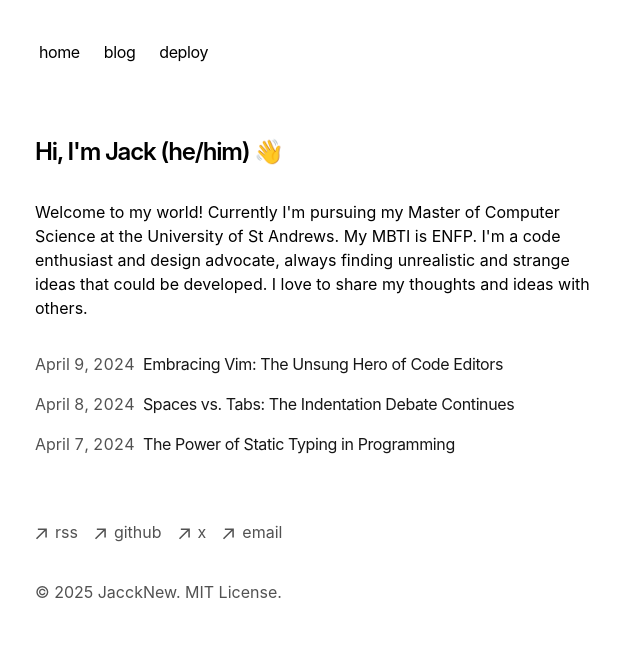
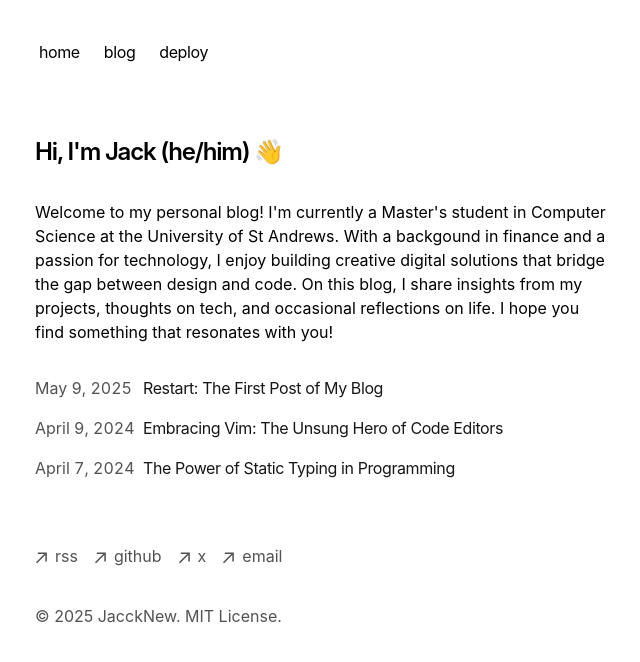
Before and after one commit to JacckNew/jaccknew.me, a Next.js app: page / in a window 1280 px wide. Shown: the top 662 px of the page, without its empty margins (317-957 px from the left). Built offline with nearby package versions, Linux system fonts and the light colour scheme.

Commit message:
Updated homepage info again and ready to write the first post

```diff
--- a/app/blog/posts/spaces-vs-tabs.mdx
+++ b/app/blog/posts/spaces-vs-tabs.mdx
@@ -1,7 +1,7 @@
 ---
-title: 'Spaces vs. Tabs: The Indentation Debate Continues'
-publishedAt: '2024-04-08'
-summary: 'Explore the enduring debate between using spaces and tabs for code indentation, and why this choice matters more than you might think.'
+title: 'Restart: The First Post of My Blog'
+publishedAt: '2025-05-09'
+summary: 'This is the very first post on my blog, which reviewed my transition from finance to computer.'
 ---
 
 The debate between using spaces and tabs for indentation in coding may seem trivial to the uninitiated, but it is a topic that continues to inspire passionate discussions among developers. This seemingly minor choice can affect code readability, maintenance, and even team dynamics.
--- a/app/page.tsx
+++ b/app/page.tsx
@@ -7,11 +7,13 @@ export default function HomePage() {
         Hi, I'm Jack (he/him) 👋
       </h1>
       <p className="mb-4">
-        {`Welcome to my world!
-        Currently I'm pursuing my Master of Computer Science at the University of St Andrews.
-        My MBTI is ENFP. I'm a code enthusiast and design advocate,
-        always finding unrealistic and strange ideas that could be developed.
-        I love to share my thoughts and ideas with others.`}
+        {`Welcome to my personal blog!
+
+        I'm currently a Master's student in Computer Science at the University of St Andrews.
+
+        With a backgound in finance and a passion for technology, I enjoy building creative digital solutions that bridge the gap between design and code.
+
+        On this blog, I share insights from my projects, thoughts on tech, and occasional reflections on life. I hope you find something that resonates with you!`}
       </p>
       <div className="my-8">
         <BlogPosts />
```
